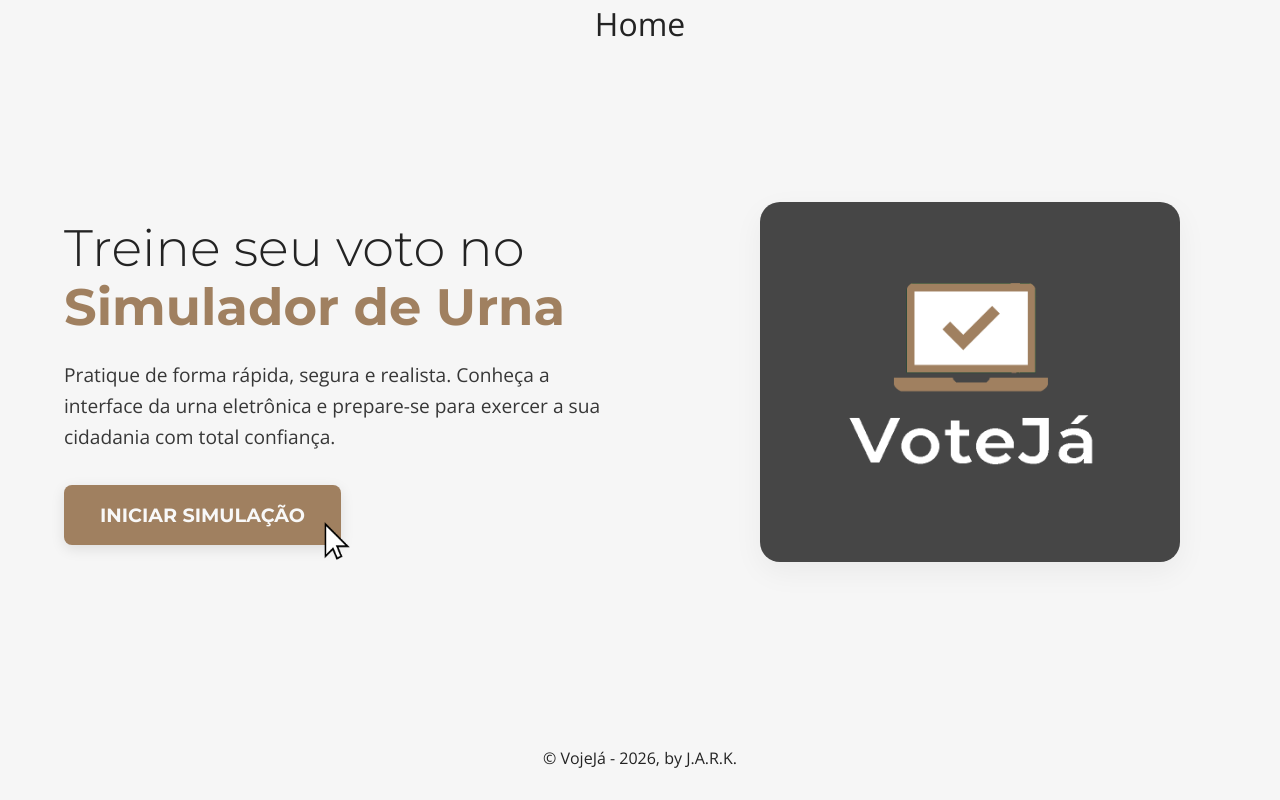
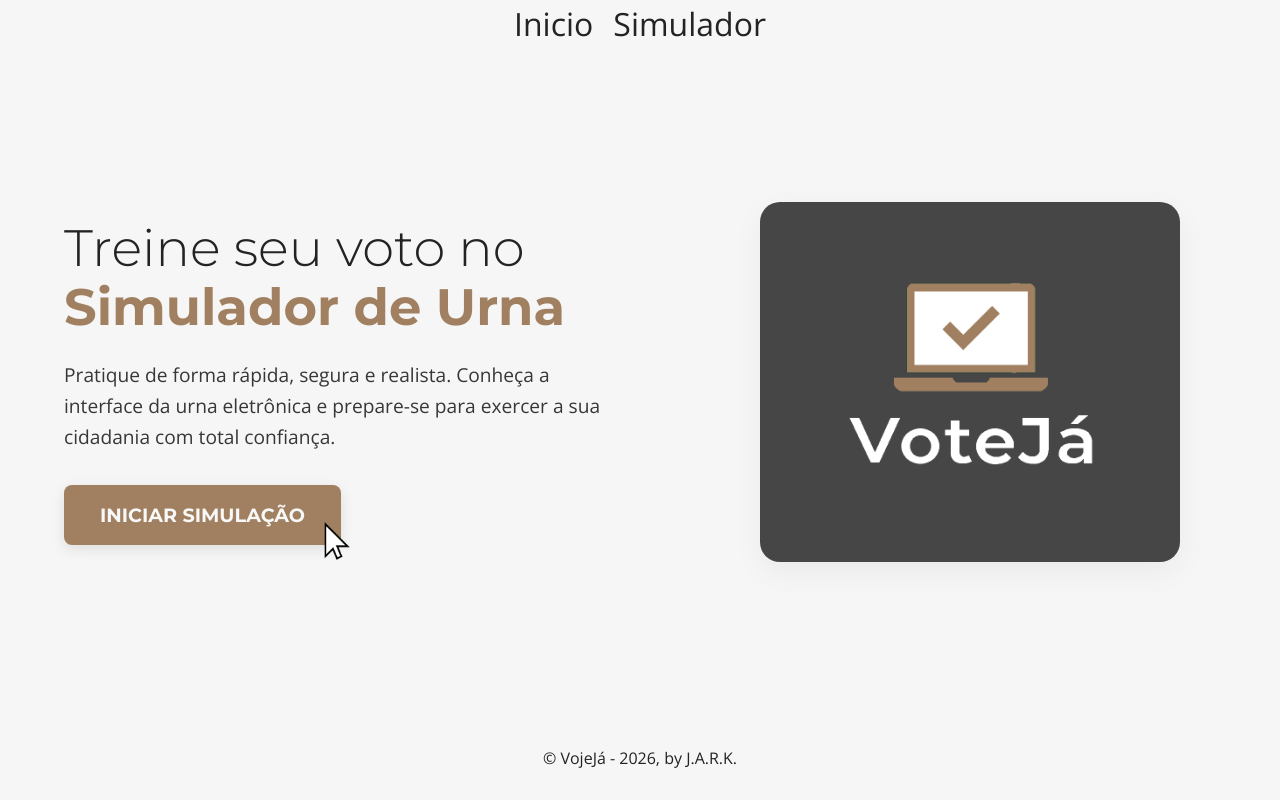
Before and after one commit to Fkaique/vote-ja, a Vue app: page / in a window 1280 px wide. Built offline with nearby package versions, Linux system fonts and the light colour scheme.

Commit message:
refactor: adicionando links no navbar

```diff
--- a/src/Pages/Home.vue
+++ b/src/Pages/Home.vue
@@ -7,7 +7,7 @@ import pointer from '/assets/images/pointer.png';
 </script>
 
 <template>
-  <Navbar :center="['Home']" />
+  <Navbar :center="[{text: 'Inicio', path: '/'}, {text: 'Simulador', path: '/simulator'}]" />
 
   <main class="home-wrapper">
     <div class="hero-container">
--- a/src/Pages/Simulator.vue
+++ b/src/Pages/Simulator.vue
@@ -35,7 +35,7 @@ const candidatos: Candidato[] = Array.isArray(candidatosData)
 </script>
 
 <template>
-  <Navbar :center="['Simulador']" />
+  <Navbar :center="[{text: 'Inicio', path: '/'}, {text: 'Simulador', path: '/simulator'}]" />
 
   <main class="simulation-screen">
     <!-- Menu Suspenso (Overlay Modal) do Tutorial -->
--- a/src/components/Navbar.vue
+++ b/src/components/Navbar.vue
@@ -1,40 +1,75 @@
 <script setup lang="ts">
+// Definindo a estrutura de cada link para o TypeScript
+interface NavLink {
+    text: string;
+    path: string;
+}
 
 defineProps<{
-    left?: string[],
-    center?: string[],
-    right?: string[]
+    left?: NavLink[],
+    center?: NavLink[],
+    right?: NavLink[]
 }>()
 
+// Função utilitária para checar se o caminho é um link externo (http/https)
+const isExternal = (path: string) => path.startsWith('http://') || path.startsWith('https://');
 </script>
 
 <template>
-    <div class="nav">
+    <nav class="nav">
+        <!-- Lado Esquerdo -->
         <div class="leftNav">
-            <a href="#" class="item" v-for="item, i in left" :key="i">{{ item }}</a>
+            <template v-for="item, i in left" :key="'left-' + i">
+                <a v-if="isExternal(item.path)" :href="item.path" class="item">{{ item.text }}</a>
+                <RouterLink v-else :to="item.path" class="item">{{ item.text }}</RouterLink>
+            </template>
         </div>
+
+        <!-- Centro -->
         <div class="centerNav">
-            <a href="#" class="item" v-for="item, i in center" :key="i">{{ item }}</a>
+            <template v-for="item, i in center" :key="'center-' + i">
+                <a v-if="isExternal(item.path)" :href="item.path" class="item">{{ item.text }}</a>
+                <RouterLink v-else :to="item.path" class="item">{{ item.text }}</RouterLink>
+            </template>
         </div>
+
+        <!-- Lado Direito -->
         <div class="rightNav">
-            <a href="#" class="item" v-for="item, i in right" :key="i">{{ item }}</a>
+            <template v-for="item, i in right" :key="'right-' + i">
+                <a v-if="isExternal(item.path)" :href="item.path" class="item">{{ item.text }}</a>
+                <RouterLink v-else :to="item.path" class="item">{{ item.text }}</RouterLink>
+            </template>
         </div>
-    </div>
+    </nav>
 </template>
 
-<style>
+<style scoped>
 .nav {
     display: flex;
     justify-content: space-between;
+    width: 100%;
+    box-sizing: border-box;
 }
 
-.nav >* {
+.nav > * {
     flex: 1;
     display: flex;
     align-items: center;
+    gap: 20px;
 }
+
+.item {
+    text-decoration: none;
+    color: inherit;
+    transition: opacity 0.2s;
+}
+
+.item:hover {
+    opacity: 0.8;
+}
+
 .leftNav {
-    justify-content: start;
+    justify-content: flex-start;
     font-size: 1.5rem;
 }
 
@@ -44,8 +79,7 @@ defineProps<{
 }
 
 .rightNav {
-    justify-content: end;
+    justify-content: flex-end;
     font-size: 1.5rem;
 }
-
 </style>
```
